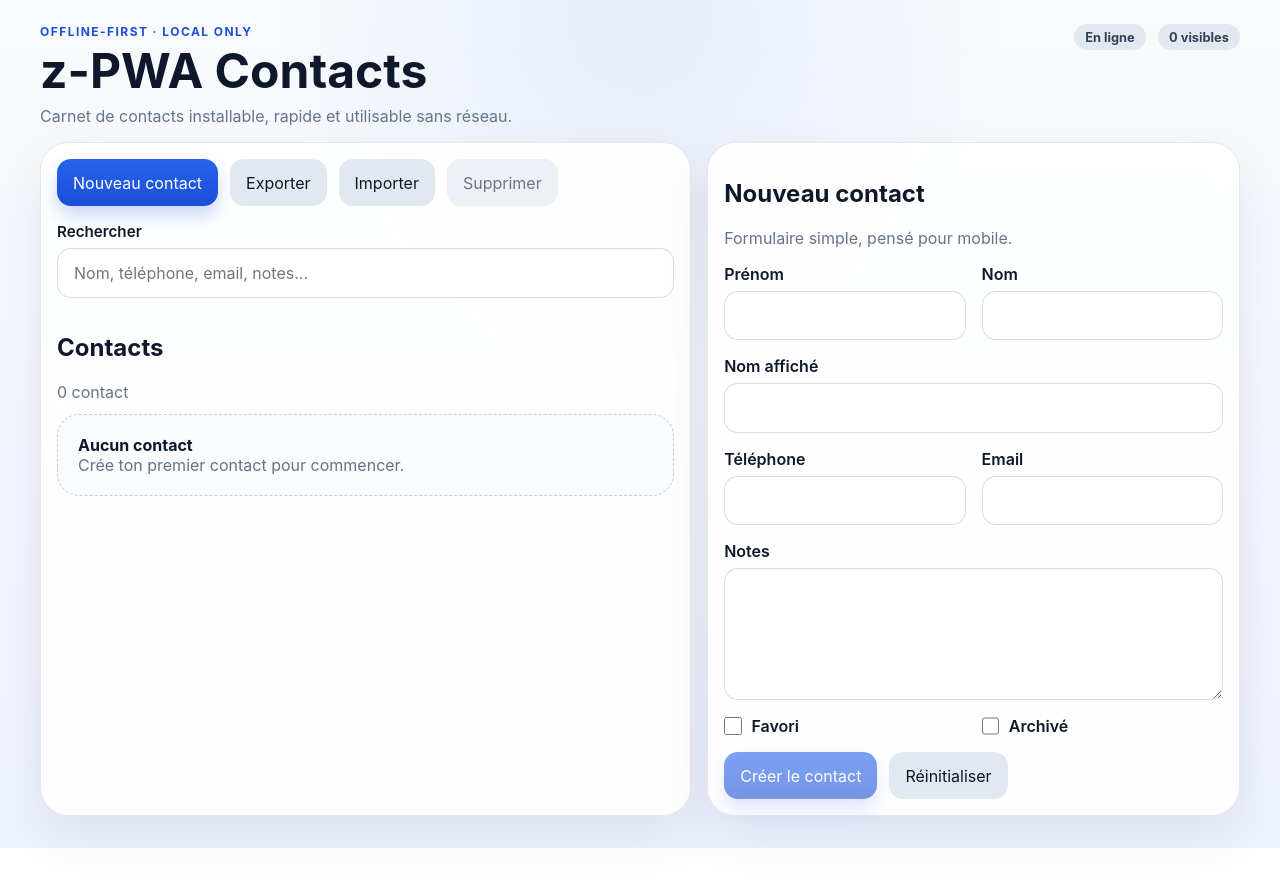
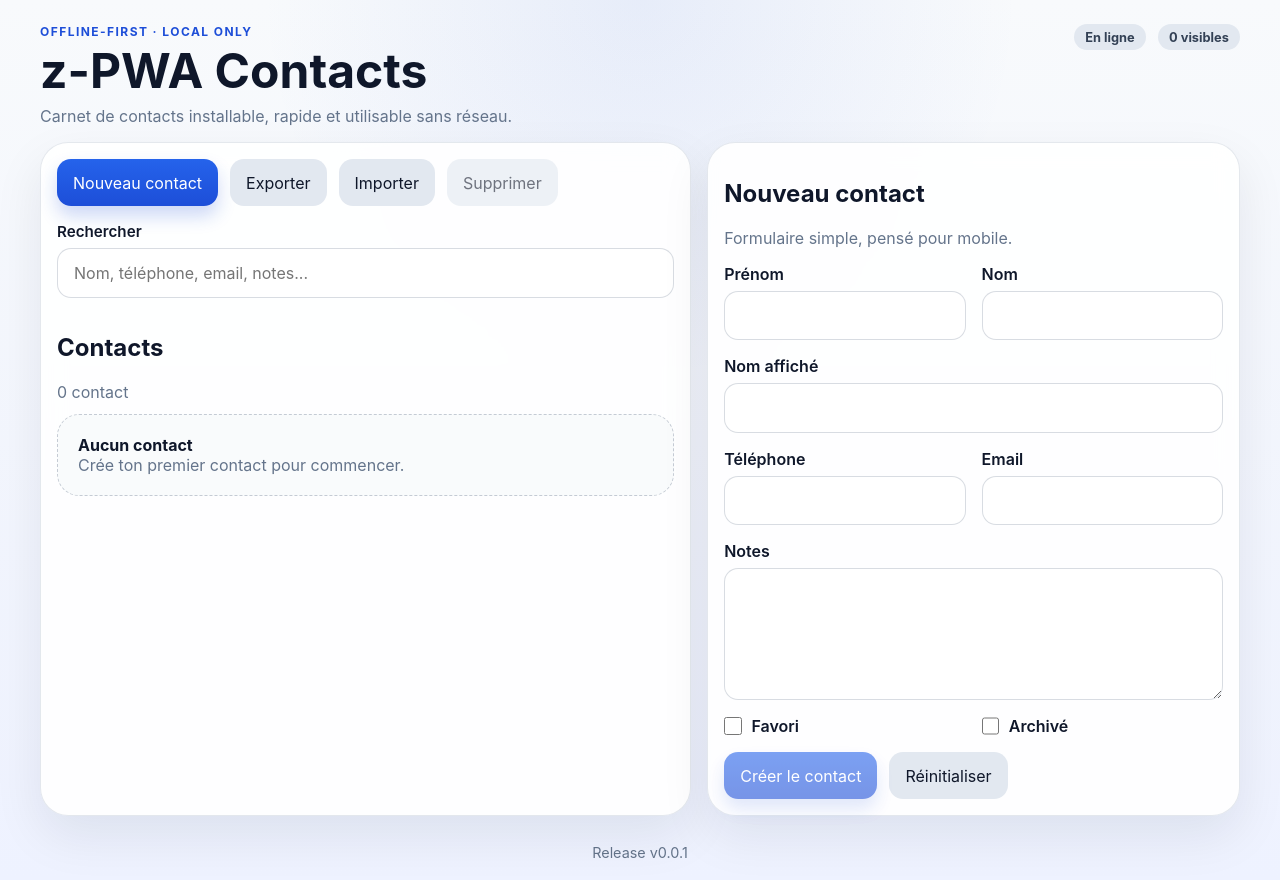
Before and after one commit to zuzu59/toto1036, a Vue app: page / in a window 1280 px wide. Before the commit the page ends 848 px from the top, so only its background shows below. Built offline with nearby package versions, Linux system fonts and the light colour scheme.

Commit message:
feat: affiche la release et prépare GitHub Releases

```diff
--- a/src/App.vue
+++ b/src/App.vue
@@ -42,6 +42,10 @@
         />
       </section>
     </main>
+
+    <footer class="app-footer">
+      <span>Release {{ appRelease }}</span>
+    </footer>
   </div>
 </template>
 
@@ -53,6 +57,7 @@ import SearchBar from '@/components/SearchBar.vue'
 import { createContact, deleteContact, exportContacts, findPotentialDuplicates, importContacts, listContacts, searchContacts, updateContact } from '@/services/contacts'
 import type { Contact } from '@/types/contact'
 import { contactToDraft, createEmptyContactDraft, hasMeaningfulValue } from '@/utils/contacts'
+import { APP_RELEASE } from '@/version'
 
 const contacts = ref<Contact[]>([])
 const query = ref('')
@@ -69,6 +74,7 @@ const refreshToken = ref(0)
 let refreshTimer: number | undefined
 
 const onlineLabel = computed(() => (online.value ? 'En ligne' : 'Hors ligne'))
+const appRelease = APP_RELEASE
 
 function showNotice(message: string) {
   notice.value = message
--- a/src/styles.css
+++ b/src/styles.css
@@ -89,7 +89,7 @@ textarea {
 .app-shell {
   width: min(1200px, calc(100% - 1.5rem));
   margin: 0 auto;
-  padding: 1.5rem 0 2rem;
+  padding: 1.5rem 0 1rem;
 }
 
 .app-header {
@@ -298,6 +298,14 @@ textarea {
   color: var(--error);
 }
 
+.app-footer {
+  margin-top: 1rem;
+  padding: 0.75rem 0.2rem 0.2rem;
+  text-align: center;
+  color: var(--muted);
+  font-size: 0.9rem;
+}
+
 .sr-only {
   position: absolute;
   width: 1px;
--- /dev/null
+++ b/src/version.ts
@@ -0,0 +1 @@
+export const APP_RELEASE = 'v0.0.1'
```
